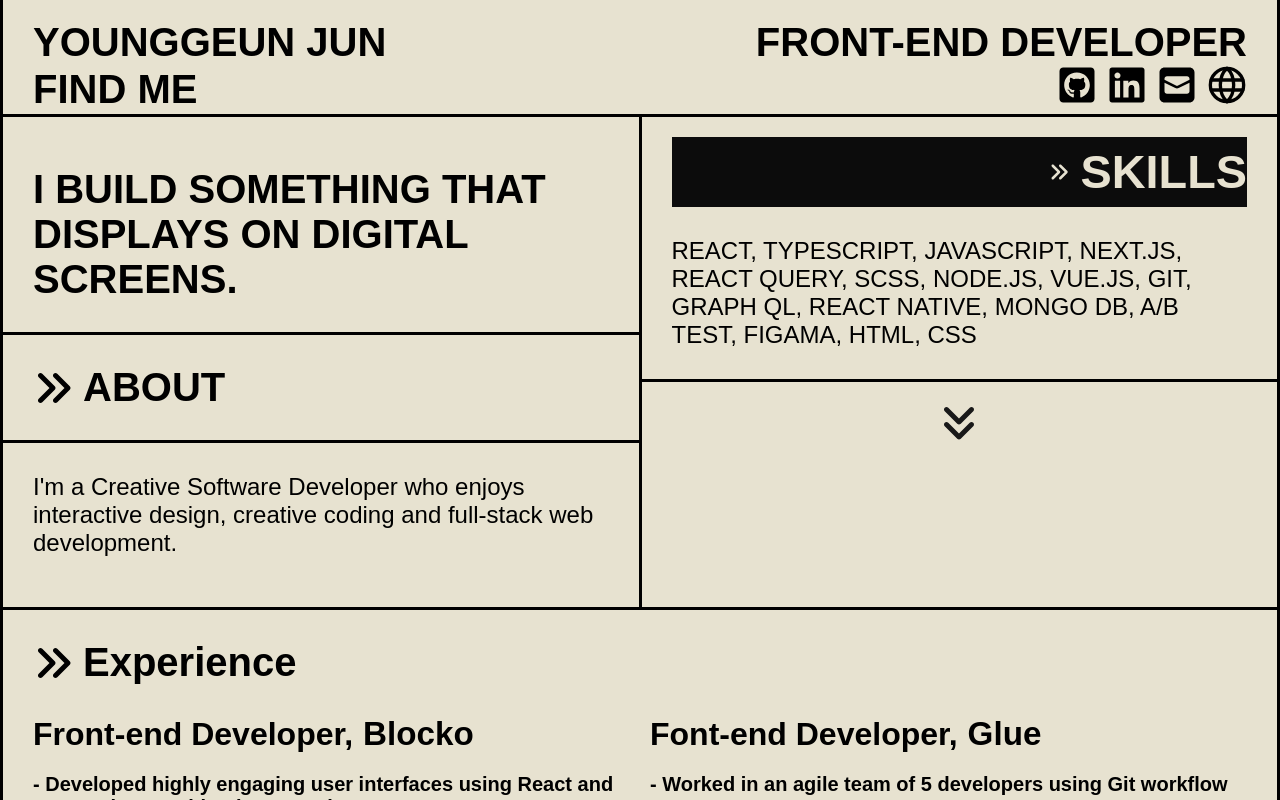
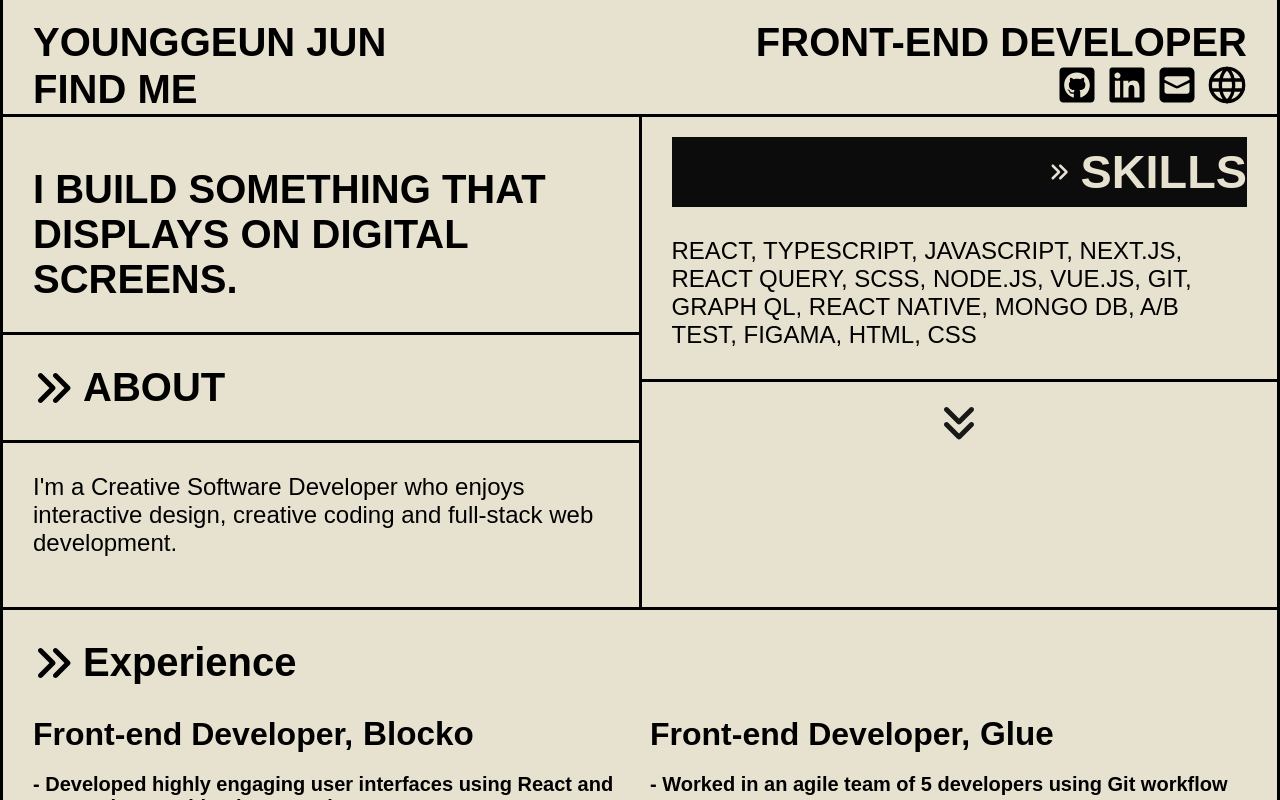
Before and after one commit to jayjunn/personal-app, a Next.js app: page / in a window 1280 px wide. Shown: the top 800 px of the page. Built offline with nearby package versions, Linux system fonts and the light colour scheme; no server answers; the database is empty.

Commit message:
fix: fix typo

```diff
--- a/data.js
+++ b/data.js
@@ -128,7 +128,7 @@ const experienceData = [
     },
   },
   {
-    role: 'Font-end Developer',
+    role: 'Front-end Developer',
     company: 'Glue',
     description: {
       en: [
```
